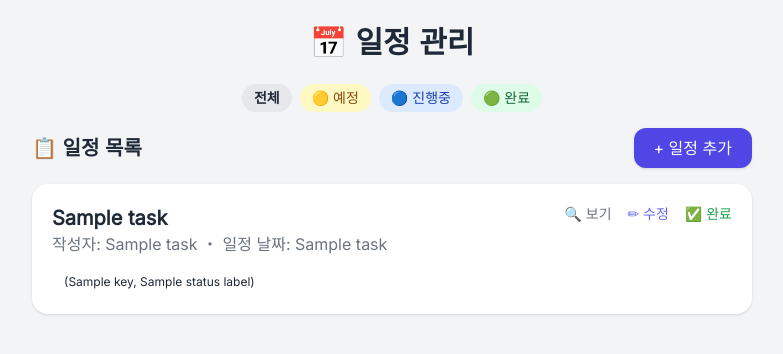
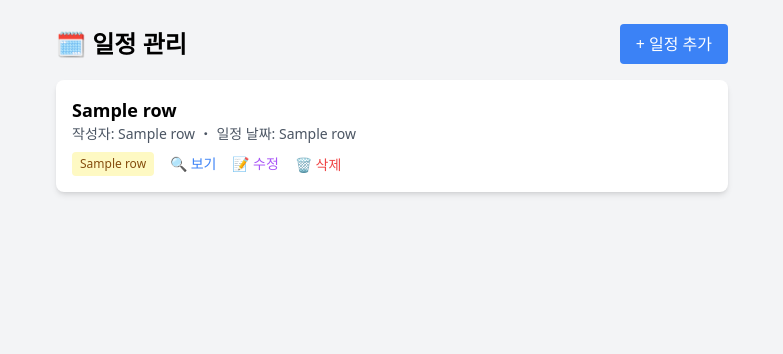
Before and after one commit to parkgunu/schedule_web, a Flask app: template templates/index.html in a window 1280 px wide. Shown: the top 354 px of the page, without its empty margins (248-1031 px from the left). Run offline with Flask 3, Linux system fonts and the light colour scheme; the template is opened without the code that fills it: most values are stand-ins (such as "Sample title", 1, 10 or a date in 2020); some libraries are stand-ins or nearby versions.

Commit message:
최종 삭제 기능 포함 버전

```diff
--- a/app.py
+++ b/app.py
@@ -1,108 +1,76 @@
-from flask import Flask, render_template, request, redirect
+from flask import Flask, render_template, request, redirect, url_for
 import sqlite3
-from datetime import datetime, date
+from datetime import datetime
 import os
 
 app = Flask(__name__)
-DB_NAME = 'tasks.db'
-
-STATUS_LABELS = {
-    "To-Do": "예정",
-    "In Progress": "진행중",
-    "Done": "완료"
-}
 
 def init_db():
-    conn = sqlite3.connect(DB_NAME)
-    c = conn.cursor()
-    c.execute('''
-        CREATE TABLE IF NOT EXISTS tasks (
-            id INTEGER PRIMARY KEY AUTOINCREMENT,
-            title TEXT NOT NULL,
-            assignee TEXT,
-            due_date TEXT,
-            status TEXT DEFAULT 'To-Do',
-            created_at TEXT
-        )
-    ''')
-    conn.commit()
-    conn.close()
-
-def get_task(task_id):
-    conn = sqlite3.connect(DB_NAME)
-    c = conn.cursor()
-    c.execute("SELECT id, title, assignee, due_date, status, created_at FROM tasks WHERE id = ?", (task_id,))
-    task = c.fetchone()
-    conn.close()
-    return task
+    with sqlite3.connect("tasks.db") as conn:
+        c = conn.cursor()
+        c.execute('''CREATE TABLE IF NOT EXISTS tasks (
+                        id INTEGER PRIMARY KEY AUTOINCREMENT,
+                        title TEXT,
+                        content TEXT,
+                        writer TEXT,
+                        date TEXT,
+                        status TEXT)''')
 
 @app.route('/')
 def index():
-    conn = sqlite3.connect(DB_NAME)
-    c = conn.cursor()
-    c.execute("SELECT id, title, assignee, due_date, status FROM tasks ORDER BY due_date ASC")
-    tasks = c.fetchall()
-    today = date.today().isoformat()
-    c.execute("SELECT id, title FROM tasks WHERE due_date = ? AND status != 'Done'", (today,))
-    alerts = c.fetchall()
-    conn.close()
-    return render_template('index.html', tasks=tasks, current_status=None, alerts=alerts, status_labels=STATUS_LABELS)
-
-@app.route('/status/<status>')
-def filter_by_status(status):
-    conn = sqlite3.connect(DB_NAME)
-    c = conn.cursor()
-    c.execute("SELECT id, title, assignee, due_date, status FROM tasks WHERE status = ? ORDER BY due_date ASC", (status,))
-    tasks = c.fetchall()
-    conn.close()
-    return render_template('index.html', tasks=tasks, current_status=status, alerts=[], status_labels=STATUS_LABELS)
+    with sqlite3.connect("tasks.db") as conn:
+        c = conn.cursor()
+        c.execute("SELECT * FROM tasks")
+        tasks = c.fetchall()
+    return render_template('index.html', tasks=tasks)
 
 @app.route('/add', methods=['GET', 'POST'])
 def add():
     if request.method == 'POST':
         title = request.form['title']
-        assignee = request.form['assignee']
-        due_date = request.form['due_date']
+        content = request.form['content']
+        writer = request.form['writer']
+        date_val = request.form['date']
         status = request.form['status']
-        conn = sqlite3.connect(DB_NAME)
-        c = conn.cursor()
-        c.execute("INSERT INTO tasks (title, assignee, due_date, status, created_at) VALUES (?, ?, ?, ?, ?)",
-                  (title, assignee, due_date, status, datetime.now()))
-        conn.commit()
-        conn.close()
-        return redirect('/')
-    return render_template('add.html', status_labels=STATUS_LABELS)
-
-@app.route('/task/<int:task_id>')
-def task_detail(task_id):
-    task = get_task(task_id)
-    return render_template('detail.html', task=task, status_labels=STATUS_LABELS)
+        with sqlite3.connect("tasks.db") as conn:
+            c = conn.cursor()
+            c.execute("INSERT INTO tasks (title, content, writer, date, status) VALUES (?, ?, ?, ?, ?)",
+                      (title, content, writer, date_val, status))
+        return redirect(url_for('index'))
+    return render_template('add.html')
 
 @app.route('/edit/<int:task_id>', methods=['GET', 'POST'])
 def edit(task_id):
-    if request.method == 'POST':
-        title = request.form['title']
-        assignee = request.form['assignee']
-        due_date = request.form['due_date']
-        status = request.form['status']
-        conn = sqlite3.connect(DB_NAME)
+    with sqlite3.connect("tasks.db") as conn:
         c = conn.cursor()
-        c.execute("UPDATE tasks SET title = ?, assignee = ?, due_date = ?, status = ? WHERE id = ?",
-                  (title, assignee, due_date, status, task_id))
-        conn.commit()
-        conn.close()
-        return redirect('/')
-    task = get_task(task_id)
-    return render_template('edit.html', task=task, status_labels=STATUS_LABELS)
+        if request.method == 'POST':
+            title = request.form['title']
+            content = request.form['content']
+            writer = request.form['writer']
+            date_val = request.form['date']
+            status = request.form['status']
+            c.execute("UPDATE tasks SET title=?, content=?, writer=?, date=?, status=? WHERE id=?",
+                      (title, content, writer, date_val, status, task_id))
+            return redirect(url_for('index'))
+        else:
+            c.execute("SELECT * FROM tasks WHERE id=?", (task_id,))
+            task = c.fetchone()
+    return render_template('edit.html', task=task)
 
-@app.route('/done/<int:task_id>')
-def mark_done(task_id):
-    conn = sqlite3.connect(DB_NAME)
-    c = conn.cursor()
-    c.execute("UPDATE tasks SET status = 'Done' WHERE id = ?", (task_id,))
-    conn.commit()
-    conn.close()
-    return redirect('/')
+@app.route('/detail/<int:task_id>')
+def detail(task_id):
+    with sqlite3.connect("tasks.db") as conn:
+        c = conn.cursor()
+        c.execute("SELECT * FROM tasks WHERE id=?", (task_id,))
+        task = c.fetchone()
+    return render_template('detail.html', task=task)
+
+@app.route('/delete/<int:task_id>', methods=['POST'])
+def delete(task_id):
+    with sqlite3.connect("tasks.db") as conn:
+        c = conn.cursor()
+        c.execute("DELETE FROM tasks WHERE id=?", (task_id,))
+    return redirect(url_for('index'))
 
 if __name__ == '__main__':
     init_db()
--- a/templates/base.html
+++ b/templates/base.html
@@ -1,17 +1,17 @@
 <!DOCTYPE html>
 <html lang="ko">
 <head>
-  <meta charset="UTF-8" />
-  <meta name="viewport" content="width=device-width, initial-scale=1.0" />
-  <title>일정 관리</title>
-  <script src="https://cdn.tailwindcss.com"></script>
-  <link href="https://fonts.googleapis.com/css2?family=Inter&display=swap" rel="stylesheet">
-  <style> body { font-family: 'Inter', sans-serif; } </style>
+    <meta charset="UTF-8">
+    <title>일정 관리</title>
+    <script src="https://cdn.tailwindcss.com"></script>
 </head>
-<body class="bg-gray-100 text-gray-800">
-  <div class="max-w-3xl mx-auto p-6">
-    <h1 class="text-3xl font-bold mb-6 text-center">📅 일정 관리</h1>
+<body class="bg-gray-100 p-6">
+<div class="max-w-2xl mx-auto">
+    <div class="flex justify-between items-center mb-4">
+        <h1 class="text-2xl font-bold">🗓 일정 관리</h1>
+        <a href="{{ url_for('add') }}" class="bg-blue-500 text-white px-4 py-2 rounded">+ 일정 추가</a>
+    </div>
     {% block content %}{% endblock %}
-  </div>
+</div>
 </body>
 </html>
--- a/templates/index.html
+++ b/templates/index.html
@@ -1,49 +1,18 @@
 {% extends 'base.html' %}
 {% block content %}
-<div class="flex gap-2 flex-wrap mb-4 justify-center">
-  <a href="/" class="px-3 py-1 rounded-full bg-gray-200 text-sm hover:bg-gray-300 {% if not current_status %}font-bold{% endif %}">전체</a>
-  <a href="/status/To-Do" class="px-3 py-1 rounded-full bg-yellow-100 text-yellow-800 text-sm hover:bg-yellow-200 {% if current_status == 'To-Do' %}font-bold{% endif %}">🟡 예정</a>
-  <a href="/status/In Progress" class="px-3 py-1 rounded-full bg-blue-100 text-blue-800 text-sm hover:bg-blue-200 {% if current_status == 'In Progress' %}font-bold{% endif %}">🔵 진행중</a>
-  <a href="/status/Done" class="px-3 py-1 rounded-full bg-green-100 text-green-800 text-sm hover:bg-green-200 {% if current_status == 'Done' %}font-bold{% endif %}">🟢 완료</a>
-</div>
-
-{% if alerts and alerts|length > 0 %}
-  <div class="bg-red-100 text-red-800 px-4 py-2 rounded mb-4 text-center">
-    🔔 오늘 일정이 {{ alerts|length }}건 있습니다!
-  </div>
-{% endif %}
-
-<div class="flex justify-between items-center mb-4">
-  <h2 class="text-xl font-semibold">📋 일정 목록</h2>
-  <a href="/add" class="bg-indigo-600 hover:bg-indigo-700 text-white px-5 py-2 rounded-xl shadow">+ 일정 추가</a>
-</div>
-
-<div class="space-y-4">
-  {% for task in tasks %}
-  <div class="bg-white p-5 rounded-2xl shadow hover:shadow-lg transition">
-    <div class="flex justify-between items-start">
-      <div>
-        <h3 class="text-xl font-semibold">{{ task[1] }}</h3>
-        <p class="text-gray-500">작성자: {{ task[2] }} ・ 일정 날짜: {{ task[3] }}</p>
-      </div>
-      <div class="space-x-3 text-sm">
-        <a href="/task/{{ task[0] }}" class="text-gray-500 hover:text-black">🔍 보기</a>
-        <a href="/edit/{{ task[0] }}" class="text-indigo-500 hover:underline">✏ 수정</a>
-        {% if task[4] != 'Done' %}
-          <a href="/done/{{ task[0] }}" class="text-green-600 hover:underline">✅ 완료</a>
-        {% endif %}
-      </div>
+    {% for row in tasks %}
+    <div class="bg-white p-4 rounded-lg shadow-md mb-4">
+        <div class="text-lg font-semibold">{{ row[1] }}</div>
+        <div class="text-sm text-gray-600">작성자: {{ row[3] }} ・ 일정 날짜: {{ row[4] }}</div>
+        <div class="mt-2 flex space-x-4 items-center">
+            <span class="inline-block px-2 py-1 bg-yellow-100 text-yellow-800 text-xs rounded">{{ row[5] }}</span>
+            <a href="/detail/{{ row[0] }}" class="text-blue-500 text-sm hover:underline">🔍 보기</a>
+            <a href="/edit/{{ row[0] }}" class="text-purple-500 text-sm hover:underline">📝 수정</a>
+            <form action="/delete/{{ row[0] }}" method="POST" style="display:inline;">
+                <button type="submit" class="text-red-500 text-sm hover:underline"
+                    onclick="return confirm('정말 삭제할까요?')">🗑 삭제</button>
+            </form>
+        </div>
     </div>
-    <div class="mt-3">
-      <span class="inline-block text-xs px-3 py-1 rounded-full
-        {% if task[4] == 'To-Do' %} bg-yellow-100 text-yellow-800
-        {% elif task[4] == 'In Progress' %} bg-blue-100 text-blue-800
-        {% elif task[4] == 'Done' %} bg-green-100 text-green-800
-        {% endif %}">
-        {{ status_labels[task[4]] }}
-      </span>
-    </div>
-  </div>
-  {% endfor %}
-</div>
+    {% endfor %}
 {% endblock %}
```
Also changed, not shown: templates/add.html (+10 -22 lines), templates/detail.html (+6 -8 lines), templates/edit.html (+10 -22 lines), requirements.txt (line endings or trailing spaces).
